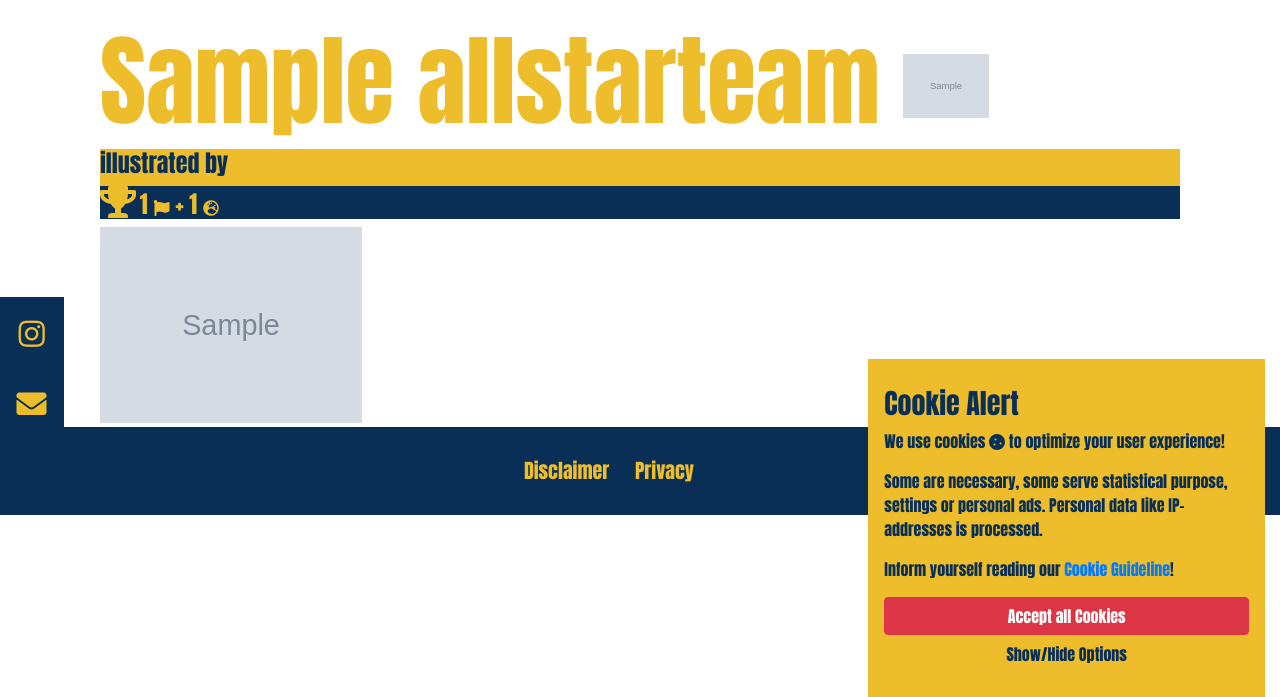
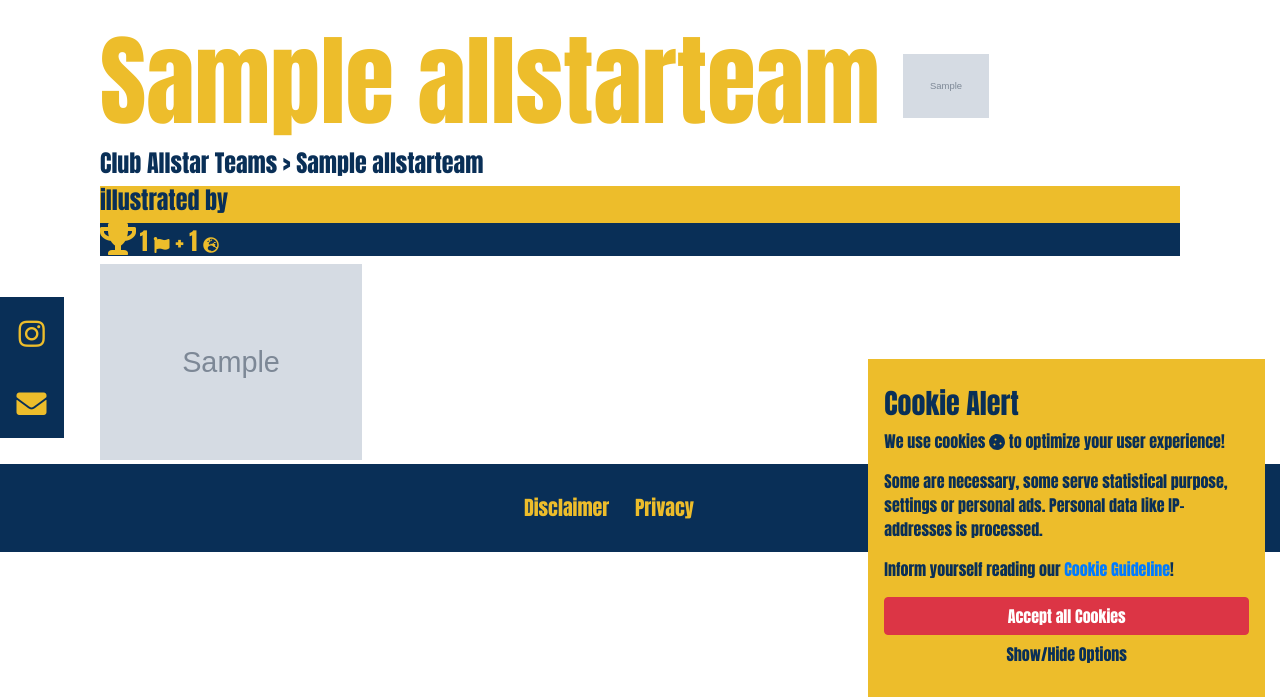
Before and after one commit to S73FF3N/acrosscalcio, a Django app: a page that uses allstar_teams/templates/allstar_team_detail.html in a window 1280 px wide. Shown: the part 103-800 px from the top of the page. Run offline with Django 3.2, Linux system fonts and the light colour scheme; tables that the repository leaves empty hold one stand-in row (values such as "Sample post"); grey boxes marked "Sample" are stand-in pictures; some libraries are stand-ins or nearby versions.

Commit message:
added interated navigation

```diff
--- a/allstar_teams/templates/allstar_team_detail.html
+++ b/allstar_teams/templates/allstar_team_detail.html
@@ -16,6 +16,12 @@
             {% endif %}
         </h1>
         <div class="row no-gutters">
+            <div class="col-12">
+                <h4 style="color:#092f57;">
+                    <a href="{% url 'club_allstar_team_list' %}" style="text-decoration:none; color:#092f57;">Club Allstar Teams</a> >
+                    {{ team.name }}
+                </h4>
+            </div>
             <div class="col-xl-2 col-lg-2 col-md-3 col-sm-6 col-6 illustrator-info text-left">
                 <h4>illustrated by</h4>
             </div>
--- a/allstar_teams/urls.py
+++ b/allstar_teams/urls.py
@@ -8,7 +8,7 @@ router = routers.DefaultRouter()
 #router.register(r'countries', views.CountriesViewSet)
 
 urlpatterns = [
-    url(r'^$', views.AllstarTeamView.as_view()),
+    url(r'^$', views.AllstarTeamView.as_view(), name='club_allstar_team_list'),
     url(r'^(?P<id>\d+)/(?P<slug>[-\w]+)/$', views.allstar_team_detail, name='allstar_team_detail'),
     url(r'^player/(?P<id>\d+)/(?P<slug>[-\w]+)/$', views.allstar_player_detail, name='allstar_player_detail'),
     url(r'^send_mail_to_all_illustrators/$', views.send_mail_to_all_illustrators, name='email'),
```
Also changed, not shown: allstar_teams/templates/allstar_player_detail.html (+7 -0 lines).
